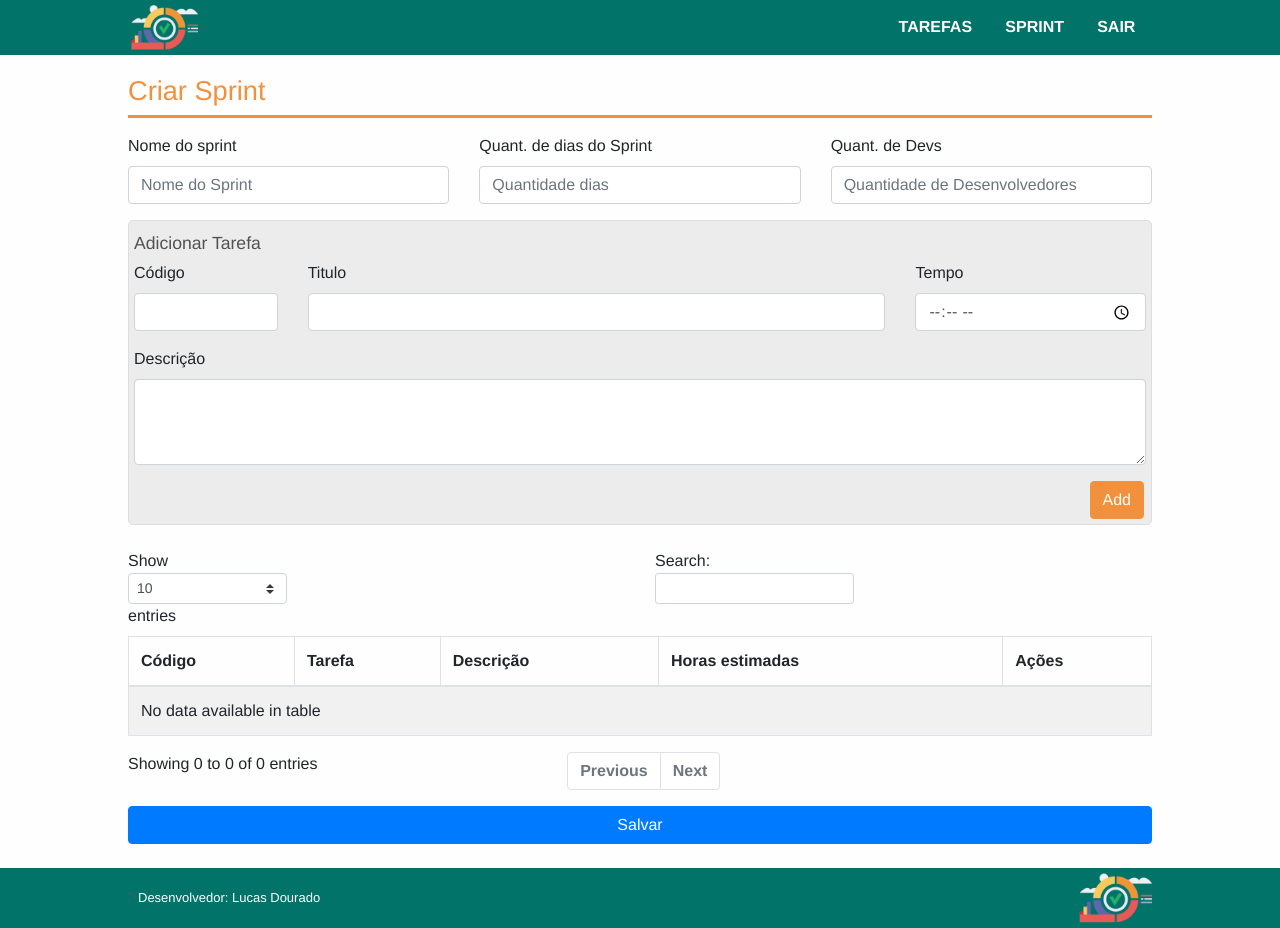
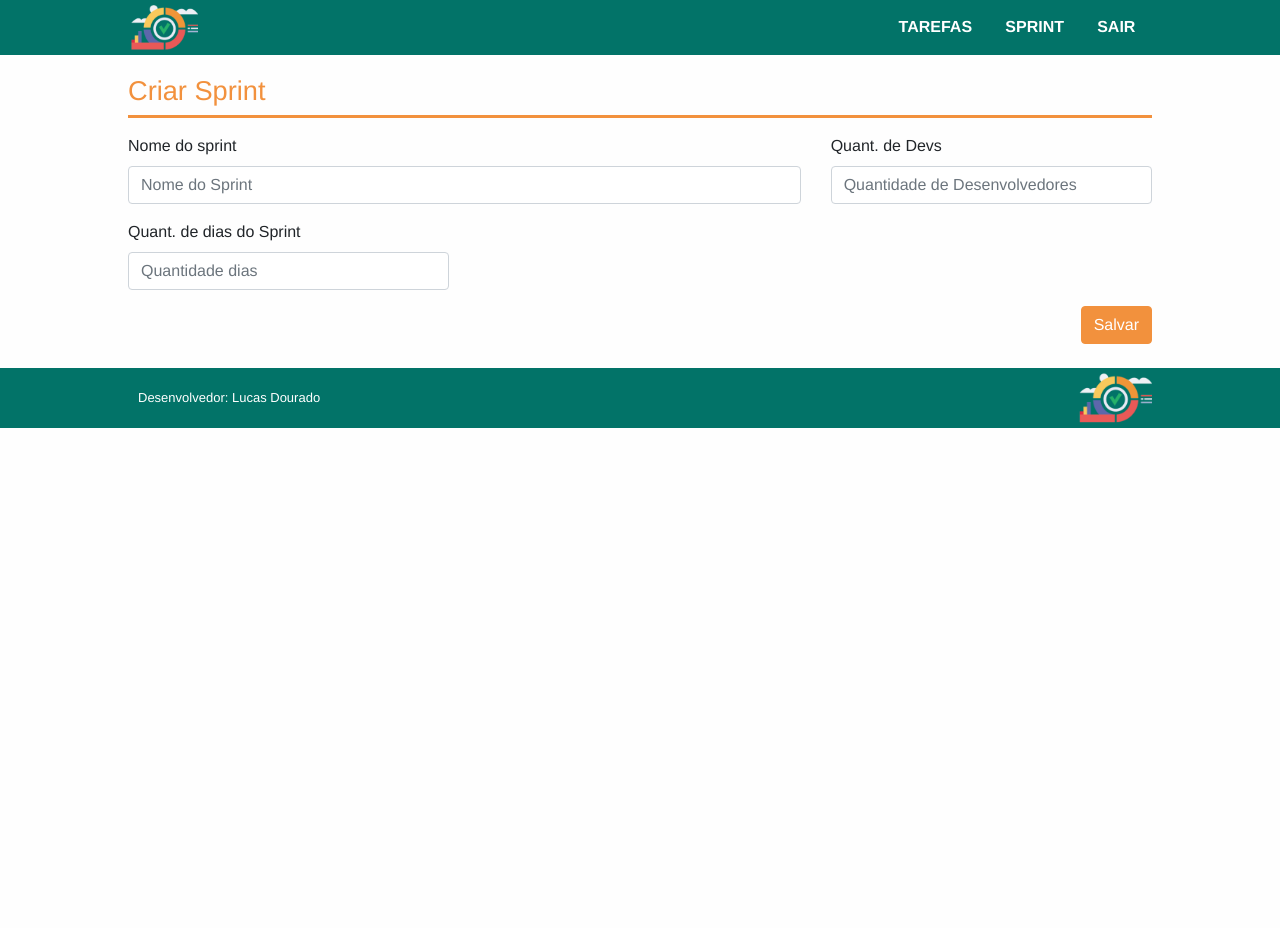
Before and after one commit to lucasmirandadourado/dev_sprint, a PHP site: page /view/cadastrar-sprint.php in a window 1280 px wide. After the commit the page ends 428 px from the top, so only its background shows below. Run offline with PHP 8.4, Linux system fonts and the light colour scheme; the visitor is signed in with stand-in values (Sample User, id 1).

Commit message:
Criar sprint

```diff
--- a/asset/css/cadastrar_sprint.css
+++ b/asset/css/cadastrar_sprint.css
@@ -25,6 +25,21 @@ div#btn-salvar-tarefas {
     border-color: var(--laranja);
 }
 
+.datas-dias {
+    display: flex;
+    flex-wrap: wrap;
+}
+
+.data-item {
+    flex-flow: row wrap;
+}
+
+#sp-salvar-sprint {
+    background-color: var(--laranja);
+    border: 1px solid var(--laranja);
+    float: right;
+}
+
 @media(max-width: 725px) {
     .sp-cadastro-sprint {
         display: flex;
--- a/asset/css/sprint.css
+++ b/asset/css/sprint.css
@@ -52,6 +52,12 @@ a:hover {
     text-decoration: none;
 }
 
+.sp-container {
+    display: flex;
+    flex-direction: column;
+    height: 100vh;
+}
+
 div#ds_conteudo {
     display: flex;
     padding-left: 10%;
@@ -59,6 +65,7 @@ div#ds_conteudo {
     margin-top: 10px;
     flex-wrap: wrap;
     flex-direction: column;
+    /* height: 100%; */
 }
 
 #selecionarSprint {
--- a/asset/js/cadastrarSprint.js
+++ b/asset/js/cadastrarSprint.js
@@ -1,5 +1,4 @@
 $(document).ready(function (e) {
-
 
     $('#exampleModal').on('shown.bs.modal', function () {
         $('#exampleModal').medal('show')
@@ -12,36 +11,21 @@ $(document).ready(function (e) {
         adicionarDias(dias);
     });
 
-    $(document).on('click', '#salvar-sprint', function (e) {
+    $(document).on('click', '#sp-salvar-sprint', function (e) {
         e.preventDefault();
-
-        var t = $('#tarefas-tabela').DataTable();
-        let tarefas = t.data();
-        let array = new Array();
-        $(tarefas).each(function (index, element) {
-            if (element != null) {
-                array.push(
-                    {
-                        "codigo" : element[0],
-                        "titulo": element[1],
-                        "descricao" : element[2],
-                        "horasEstimada": element[3]
-                    }
-                );
-            }
-        });
 
         let nome = $('#nome').val();
         let dias = $('#qtdDiasSprint').val();
         let qtdDev = $('#qtdDevs').val();
+        let datas = $('input[name="data[]"]').serializeArray();
         let data = {
             "salvarSprint": true,
             "sprint": {
                 "nome": nome,
                 "dias": dias,
-                "qtdDev": qtdDev
-            },
-            "tarefas": array
+                "qtdDev": qtdDev,
+                "datas": datas
+            }
         }
 
         $.ajax({
@@ -50,27 +34,25 @@ $(document).ready(function (e) {
             data: data,
             dataType: 'json',
             success: function (result) {
-                console.log(result)
+                console.log(result);
+                if(result[0]) {
+                    window.location = './cadastrar-tarefas.php';
+                }
             }
         });
     });
 
-    $(document).on('click', '#addTarefaTabela', function (e) {
-        e.preventDefault();
-        let codigo = $('#codigo').val();
-        let titulo = $('#titulo').val();
-        let descricao = $('#descricao').val();
-        let tempoEstimativa = $('#tempoEstimativa').val();
 
-        var t = $('#tarefas-tabela').DataTable();
-        t.row.add([
-            codigo,
-            titulo,
-            descricao,
-            tempoEstimativa,
-            `<a href='#'><img id='excluir' data-id='${codigo}' src='../asset/icon/close-24px.svg'></a>`
-        ]).draw(false);
-
+    $(document).on('change', '#qtdDiasSprint', function () {
+        let qtd = $('#qtdDiasSprint').val();
+        $('.datas-dias').html('');
+        for (let i = 1; i <= qtd; i++) {
+            let dias = `<div class="form-group mx-1 data-item">
+                            <label for="data_${i}">Dias ${i}</label>
+                            <input type="date" class="form-control" id="data_${i}" name="data[]">
+                        </div>`;
+            $('.datas-dias').append(dias);
+        }
     });
 });
 
--- a/login.php
+++ b/login.php
@@ -29,7 +29,7 @@
                     <input type="password" class="form-control" id="senha" name="senha">
                 </div>
             </div>
-            <div class="row">
+            <div class="row logo-btn">
                 <button class="btn btn-success">Entrar</button>
             </div>
         </form>
--- a/template/Pagina.php
+++ b/template/Pagina.php
@@ -14,6 +14,8 @@ class Pagina {
         array_push($this->js, '../asset/js/page.js');
 
         array_push($this->css, '../asset/css/bootstrap.min.css');
+        array_push($this->css, '../asset/css/sprint.css');
+
     }
 
     public function head($nomeSprint = "") {
@@ -26,8 +28,7 @@ class Pagina {
                 <meta http-equiv='X-UA-Compatible' content='ie=edge'>
                 <title>Dev Sprint - $nomeSprint</title>
 
-                <link rel='shortcut icon' type='image/x-icon' href='../asset/img/icon.ico'/>
-                ";
+                <link rel='shortcut icon' type='image/x-icon' href='../asset/img/icon.ico'/>";
 
             foreach ($this->css as $value) {
                 echo '<link rel="stylesheet" href='.$value.'>';
@@ -35,7 +36,7 @@ class Pagina {
 
         echo '</head><body>
 
-        <div>
+        <div class="sp-container">
         <div id="menu">
             <a href="./"><img src="../asset/img/scrum-head.png" class="logo" alt="Dev Sprint"></a>
             <div id="menu-itens">
--- a/view/cadastrar-sprint.php
+++ b/view/cadastrar-sprint.php
@@ -1,7 +1,6 @@
 <?php
 require_once('../template/Pagina.php');
 $pagina = new Pagina();
-$pagina->addCSS('../asset/css/sprint.css');
 $pagina->addCSS('../asset/css/cadastrar_sprint.css');
 $pagina->head("Cadastrar Sprint");
 ?>
@@ -14,14 +13,9 @@ $pagina->head("Cadastrar Sprint");
   <form id="formCadastrar" method="POST">
     <div class="row sp-cadastro-sprint">
 
-      <div class="col form-group col-md-4">
+      <div class="col form-group col-md-8">
         <label for="nome">Nome do sprint</label>
         <input type="text" class="form-control" id="nome" name="nome" placeholder="Nome do Sprint">
-      </div>
-
-      <div class="col form-group  col-md-4">
-        <label for="qtdDiasSprint">Quant. de dias do Sprint</label>
-        <input type="number" class="form-control" id="qtdDiasSprint" name="qtdDiasSprint" placeholder="Quantidade dias">
       </div>
 
       <div class="col form-group col-md-4">
@@ -29,62 +23,23 @@ $pagina->head("Cadastrar Sprint");
         <input type="number" class="form-control" id="qtdDevs" name="qtdDevs" placeholder="Quantidade de Desenvolvedores">
       </div>
 
-    </div>
-
-    <div id="addTarefa">
-
-      <h4 for="">Adicionar Tarefa</h4>
-      <div class="row">
-
-        <div class="form-group col-md-2">
-          <label for="codigo">Código</label>
-          <input type="text" name="codigo" id="codigo" class="form-control">
-        </div>
-
-        <div class="form-group col-md-7">
-          <label for="titulo">Titulo</label>
-          <input type="text" name="titulo" id="titulo" class="form-control">
-        </div>
-
-        <div class="form-group col-md-3">
-          <label for="tempoEstimativa">Tempo</label>
-          <input type="time" name="tempoEstimativa" id="tempoEstimativa" class="form-control">
-        </div>
-
-        <div class="form-group col-md-12">
-          <label for="descricao">Descrição</label>
-          <textarea name="descricao" id="descricao" rows="3" class="form-control"></textarea>
-        </div>
-
-      </div>
-      <div class="row" id="btn-salvar-tarefas">
-        <a href="#" class="btn" id="addTarefaTabela">Add</a>
+      <div class="col form-group  col-md-4">
+        <label for="qtdDiasSprint">Quant. de dias do Sprint</label>
+        <input type="number" class="form-control" min="1" max="30" id="qtdDiasSprint" name="qtdDiasSprint" placeholder="Quantidade dias">
       </div>
     </div>
 
-    <div id="">
-      <br>
-      <table id="tarefas-tabela" class="table table-striped table-bordered">
-        <thead>
-          <tr>
-            <th>Código</th>
-            <th>Tarefa</th>
-            <th>Descrição</th>
-            <th>Horas estimadas</th>
-            <th>Ações</th>
-          </tr>
-        </thead>
-        <tbody id="conteudo">
+    <div class="datas-dias">
 
-        </tbody>
-      </table>
     </div>
 
-    <button type="submit" id="salvar-sprint" class="btn btn-primary">Salvar</button>
+    <div id="salvar-sprint">
+      <button class="btn btn-success" id="sp-salvar-sprint" type="submit">Salvar</button>
+    </div>
   </form>
+
 </div>
 
-</div>
 <br>
 
 <?php
```
Also changed, not shown: asset/css/login.css (+9 -2 lines), repository/SprintRepository.php (+4 -3 lines), service/SprintService.php (+6 -13 lines), view/cadastrar-tarefas.php (added, +42 -0 lines).
